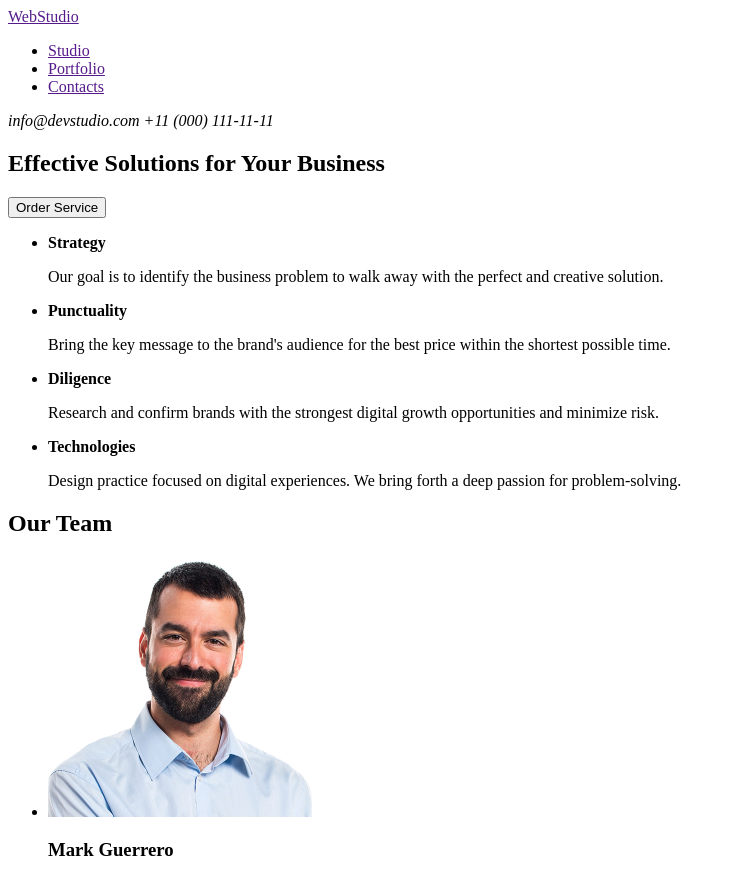
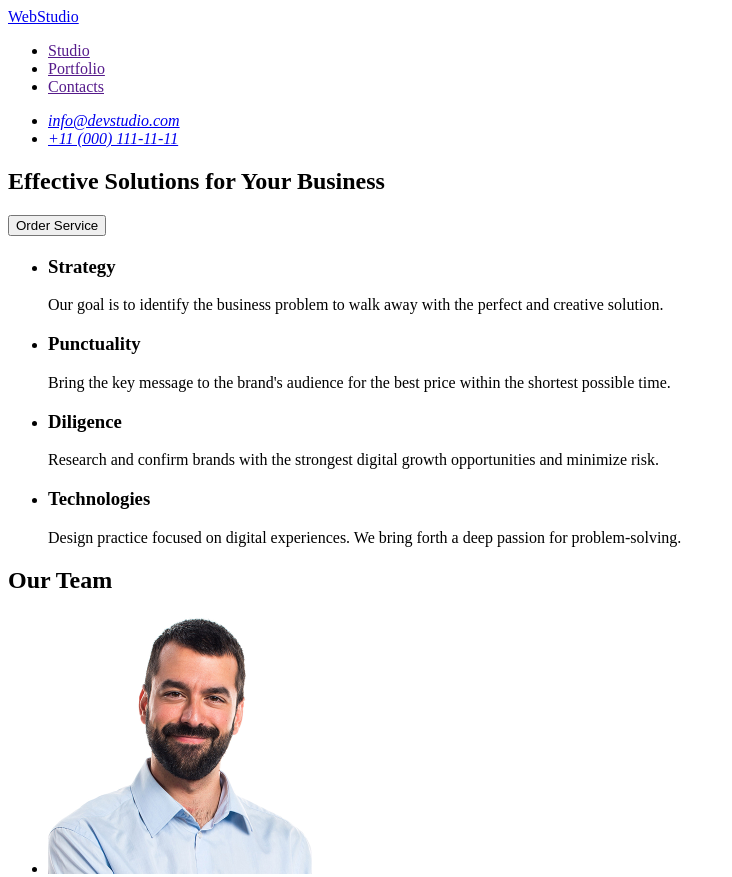
Before and after one commit to Yevheniia-Serhieieva/goit-markup-hw-01, a plain HTML site: page index.html in a window 1280 px wide. Shown: the top 877 px of the page, without its empty margins (0-732 px from the left). Drawn offline with Linux system fonts and the light colour scheme.

Commit message:
add header+main+footer section markup

```diff
--- a/index.html
+++ b/index.html
@@ -8,8 +8,8 @@
 
 <body>
     <header>
-        <a href="">WebStudio</a>
         <nav>
+            <a href="./index.html">WebStudio</a>
             <ul>
                 <li><a href="">Studio</a></li>
                 <li><a href="">Portfolio</a></li>
@@ -17,8 +17,10 @@
             </ul>
         </nav>
         <address>
-            info@devstudio.com
-            +11 (000) 111-11-11
+            <ul>
+                <li><a href="mailto:info@devstudio.com">info@devstudio.com</a></li>
+                <li><a href="tel:+110001111111">+11 (000) 111-11-11</a></li>
+            </ul>
         </address>
     </header>
 
@@ -27,34 +29,35 @@
             <h1>Effective Solutions for Your Business</h1>
             <button type="button">Order Service</button>
          </section>
-         <div>
+         <section>
+            <h2></h2>
             <ul>
                 <li>
-                    <p><strong>Strategy</strong></p>
+                    <h3>Strategy</h3>
                     <p>
                         Our goal is to identify the business problem to walk away with the perfect and creative solution.
                     </p>
                 </li>
                 <li>
-                    <p><strong>Punctuality</strong></p>
+                    <h3>Punctuality</h3>
                     <p>
                         Bring the key message to the brand's audience for the best price within the shortest possible time.
                     </p>
                 </li>
                 <li>
-                    <p><strong>Diligence</strong></p>
+                    <h3>Diligence</h3>
                     <p>
                         Research and confirm brands with the strongest digital growth opportunities and minimize risk.
                     </p>
                 </li>
                 <li>
-                    <p><strong>Technologies</strong></p>
+                    <h3>Technologies</h3>
                     <p>
                         Design practice focused on digital experiences. We bring forth a deep passion for problem-solving.
                     </p>
                 </li>
             </ul>
-         </div>
+         </section>
          <section>
             <h2>Our Team</h2>
             <ul>
@@ -83,7 +86,7 @@
     </main>
 
     <footer>
-        <a href="">WebStudio</a>
+        <a href="./index.html">WebStudio</a>
         <p>
             Increase the flow of customers and sales for your business with digital marketing & growth solutions.
         </p>
```
